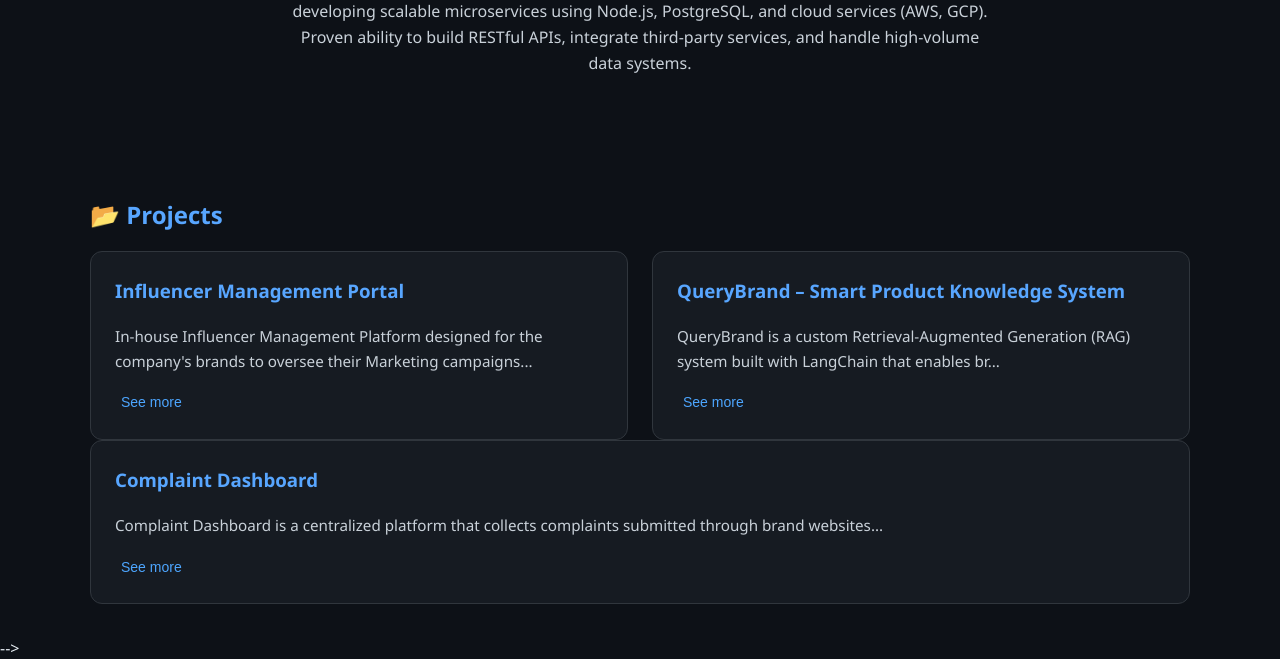
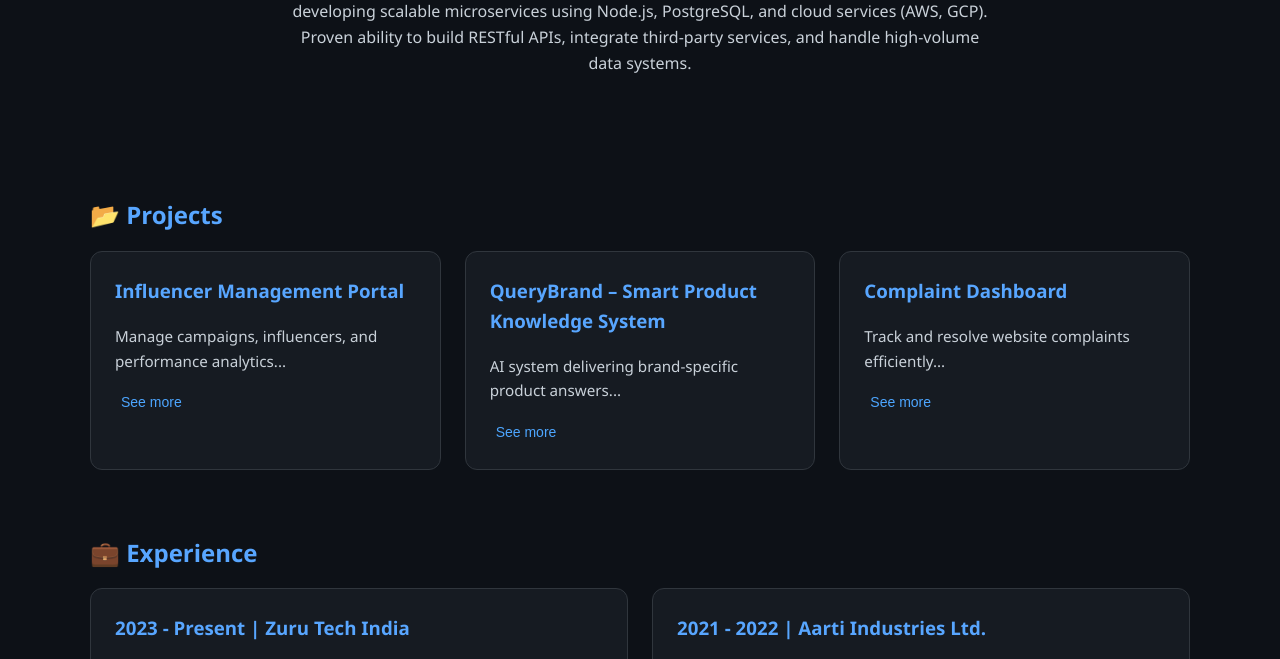
Before and after one commit to HarshP34/portfolio, a plain HTML site: page index.html in a window 1280 px wide. Shown: the part 287-946 px from the top of the page. Drawn offline with Linux system fonts and the light colour scheme.

Commit message:
Refactor projects section: move content above skills and clean up commented code

```diff
--- a/index.html
+++ b/index.html
@@ -264,63 +264,6 @@
       </section>
 
       <!-- Projects Section (moved above Skills) -->
-        <h2>📂 Projects</h2>
-        <div class="projects">
-          <div class="card">
-            <div class="project-card">
-              <h3>Influencer Management Portal</h3>
-              <p
-                class="project-description"
-                data-full-text="
-    In-house Influencer Management Platform designed for the company's brands to oversee their Marketing campaigns,
-    Track influencer collaborations, manage contracts, and analyze performance Metrics all in one centralized system.
-    This project used Node.js, PostgreSQL, SQL, and RabbitMQ to ensure efficient data processing and scalability.
-    Additionally, I have experience working with cloud platforms such as AWS and Google Cloud for scalable storage,
-    data management, and deployment. Implemented authentication and webhook integrations for YouTube, Facebook,
-    Microsoft, and TikTok to streamline user access and real-time data synchronization."
-              >
-                In-house Influencer Management Platform designed for the
-                company's brands to oversee their Marketing campaigns...
-              </p>
-              <button class="see-more">See more</button>
-            </div>
-          </div>
-          <div class="card">
-            <div class="project-card">
-              <h3>QueryBrand – Smart Product Knowledge System</h3>
-              <p
-                class="project-description"
-                data-full-text="QueryBrand is a custom Retrieval-Augmented Generation (RAG) system built with LangChain
-                 that enables brands to provide instant, accurate answers about their products using their own data.
-                 The system ingests product information, generates vector embeddings, and retrieves the most relevant
-                context to answer user queries, allowing customers and teams to interact naturally and get reliable,
-                brand-specific insights without retraining a full model."
-              >
-                QueryBrand is a custom Retrieval-Augmented Generation (RAG)
-                 system built with LangChain that enables br...
-              </p>
-              <button class="see-more">See more</button>
-            </div>
-          </div>
-          </div>
-          <div class="card">
-            <h3>Complaint Dashboard</h3>
-              <p
-                class="project-description"
-                data-full-text="Complaint Dashboard is a centralized platform that collects complaints
-                submitted through brand websites and provides an organized view for effective handling
-                and resolution. It aggregates incoming complaints, categorizes them, and displays key
-                statistics such as complaint volume, resolution status, response time, and trends over
-                time. This enables teams to monitor issues in real time, prioritize critical cases,
-                and gain actionable insights to improve customer satisfaction and overall brand experience."
-              >
-                Complaint Dashboard is a centralized platform that collects complaints
-                submitted through brand websites...
-              </p>
-              <button class="see-more">See more</button>
-          </div>
-        </div>
-      </section> -->
       <section id="projects">
         <h2>📂 Projects</h2>
         <div class="projects">
```
